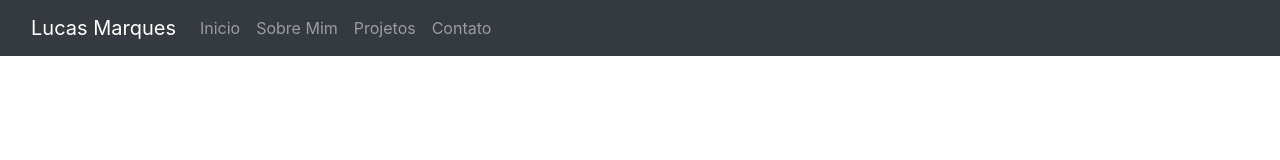
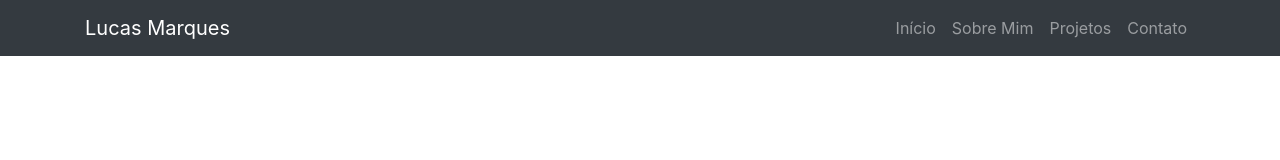
Before and after one commit to marqueslu/marqueslu.github.io, a plain HTML site: page index.html in a window 1280 px wide. Drawn offline with Linux system fonts and the light colour scheme.

Commit message:
Alteração no posicionamento do menu

```diff
--- a/index.html
+++ b/index.html
@@ -8,22 +8,22 @@
     </head>
     <body>
         <div class="header">
-            <div class="container-fluid bg-dark">
-                <nav class="navbar navbar-expand-lg navbar-dark bg-dark">
-                    <a class="navbar-brand" href="#">Lucas Marques</a>
+			<nav class="navbar navbar-expand-lg navbar-dark bg-dark fixed-top">
+                    <div class="container">
+					<a class="navbar-brand" href="#">Lucas Marques</a>
                     <button class="navbar-toggler" type="button" data-toggle="collapse" data-target="#navbarNavAltMarkup" aria-controls="navbarNavAltMarkup" aria-expanded="false" aria-label="Toggle navigation">
                         <span class="navbar-toggler-icon"></span>
                     </button>
                     <div class="collapse navbar-collapse" id="navbarNavAltMarkup">
-                        <div class="navbar-nav">
-                            <a class="float-rightnav-item nav-link" href="#">Inicio</a>
+                        <ul class="navbar-nav ml-auto">
+                            <a class="nav-item nav-link" href="#">Início</a>
                             <a class="nav-item nav-link" href="#">Sobre Mim</a>
                             <a class="nav-item nav-link" href="#">Projetos</a>
                             <a class="nav-item nav-link" href="#">Contato</a>
-						</div>
+						</ul>
                     </div>
-                </nav>
-            </div>
+            	</div>
+			</nav>
         </div>
 
 		<script src="js/jquery.min.js"></script>
```
